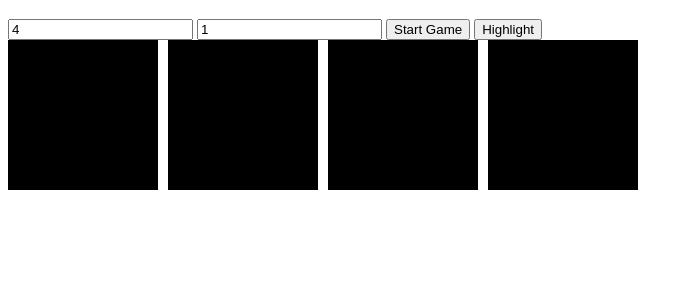
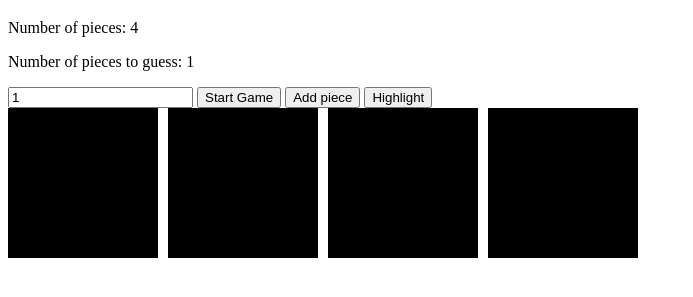
Before and after one commit to PawelKaptur/memorygame, a website: page index.html in a window 1280 px wide. Both pictures are taken after a click on the button "Start Game". Shown: the part 61-358 px from the top of the page, without its empty margins (0-693 px from the left). Drawn offline with Linux system fonts and the light colour scheme.

Commit message:
showing number of pieces to guess

```diff
--- a/index.html
+++ b/index.html
@@ -7,9 +7,14 @@
 </head>
 <body>
 <h1>JSTK</h1>
+<!--
 <input id="numberOfPieces" type="number" value="4" placeholder="number of pieces" min="4" />
+-->
+<p>Number of pieces: <span id="numberOfPieces"></span></p>
+<p>Number of pieces to guess: <span id="numberToGuess"></span></p>
 <input id="highlightTime" type="number" value="1" placeholder="time of highlight" min="1" />
 <button onclick="controller.startGame()">Start Game</button>
+<button onclick="controller.addPiece()">Add piece</button>
 <button onclick="controller.highlight()">Highlight</button>
 <div id="pieces"></div>
 <script src="js/game.js"></script>
--- a/js/controller.js
+++ b/js/controller.js
@@ -3,24 +3,28 @@ var controller = function () {
         var initialNumberOfPieces = view.getInitialNumberOfPieces();
         view.resetPieces();
 
-        if (initialNumberOfPieces < 4) {
-            initialNumberOfPieces = 4;
-        }
-
         game.startGame({
             numberOfPieces: initialNumberOfPieces
         });
 
+        view.showNumberOfPieces();
         view.renderPieces(game.getPieces());
+        view.showNumberOfPiecesToGuess(game.calculatePiecesToGet(game.getPieces().length));
     };
 
     var highlight = function () {
         view.highlightPieces(game.getPieces());
     };
 
+    var addPiece = function () {
+        view.addPiece();
+        view.showNumberOfPieces();
+    };
+
     return {
         'startGame': startGame,
-        'highlight': highlight
+        'highlight': highlight,
+        'addPiece': addPiece
     }
 
 }();
--- a/js/game.js
+++ b/js/game.js
@@ -1,6 +1,7 @@
 var game = (function () {
     var initialNumberOfPieces = 4,
         currentNumberOfPieces,
+        piecesToGuess = 1,
         startGame = function (config) {
             if (config && config.numberOfPieces) {
                 currentNumberOfPieces = config.numberOfPieces;
@@ -15,14 +16,31 @@ var game = (function () {
             for (i = 0; i < currentNumberOfPieces; i++) {
                 pieces.push({});
             }
-            pieces[1].toGuess = true;
-            pieces[3].toGuess = true;
 
-            //napisac funkcje losujaca ktory piece ma byc zgadywany
+            piecesToGuess = calculatePiecesToGet(pieces.length);
+
+            for(i = 0; i < piecesToGuess; i++){
+                var randomNumber = randomizePiecesToGuess(pieces.length);
+                while (pieces[randomNumber].toGuess === true){
+                    randomNumber = randomizePiecesToGuess(pieces.length);
+                }
+                pieces[randomNumber].toGuess = true;
+            }
+
             return pieces;
+        },
+
+        calculatePiecesToGet = function(piecesToGuess){
+            return Math.floor(piecesToGuess / 2 - 1);
+        },
+
+        randomizePiecesToGuess = function (length) {
+           return Math.floor(Math.random() * length);
         };
+
     return {
         'startGame': startGame,
-        'getPieces': getPieces
+        'getPieces': getPieces,
+        'calculatePiecesToGet': calculatePiecesToGet
     }
 })();
--- a/js/view.js
+++ b/js/view.js
@@ -1,6 +1,20 @@
 var view = function () {
+    var numberOfPieces = 4;
+
     var getInitialNumberOfPieces = function () {
-        return document.getElementById('numberOfPieces').value;
+        return numberOfPieces;
+    };
+
+    var addPiece  = function () {
+        return numberOfPieces++;
+    };
+
+    var showNumberOfPieces = function () {
+        document.getElementById('numberOfPieces').textContent = numberOfPieces.toString();
+    };
+
+    var showNumberOfPiecesToGuess = function (number) {
+        document.getElementById('numberToGuess').textContent = number.toString();
     };
 
     var getTimeOfHighlight = function () {
@@ -47,12 +61,15 @@ var view = function () {
                 }
             }
         }, 1000 * getTimeOfHighlight());
-    }
+    };
 
     return {
         'getInitialNumberOfPieces': getInitialNumberOfPieces,
         'renderPieces': renderPieces,
         'resetPieces': resetPieces,
         'highlightPieces': highlightPieces,
+        'addPiece': addPiece,
+        'showNumberOfPieces': showNumberOfPieces,
+        'showNumberOfPiecesToGuess': showNumberOfPiecesToGuess
     }
 }();
```
Also changed, not shown: test/game.test.js (+1 -1 lines).
